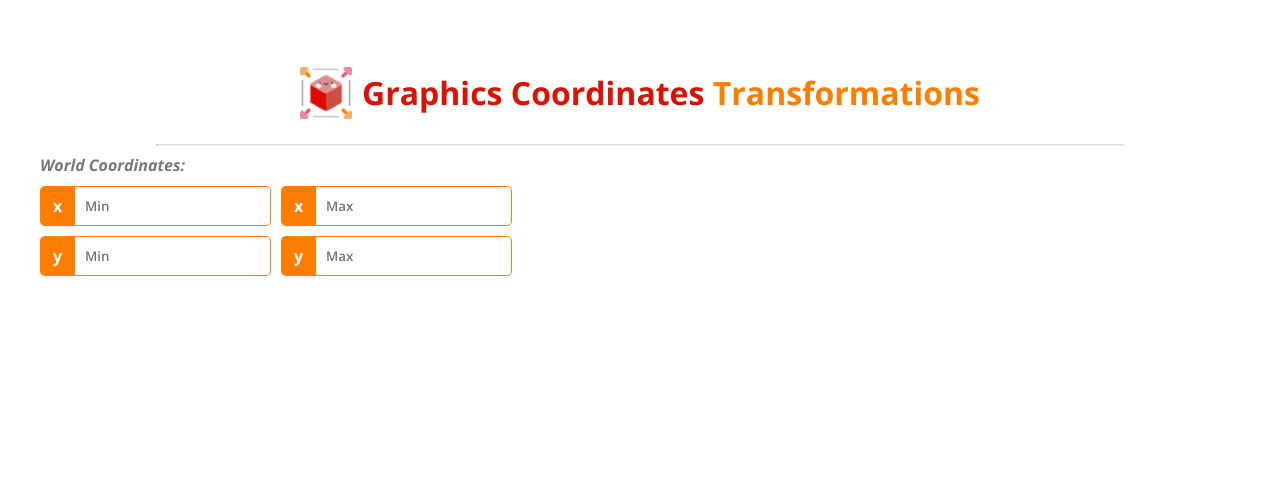
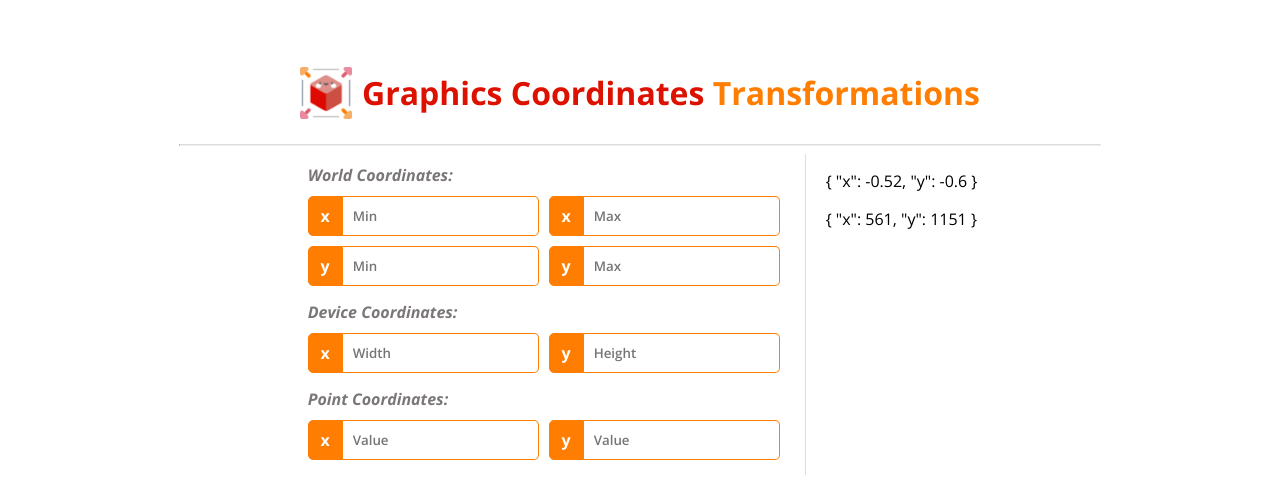
Before and after one commit to feelsantiago/cg-coordinates-clip, an Angular app: page / in a window 1280 px wide. Shown: the top 498 px of the page. Built offline with nearby package versions, Linux system fonts and the light colour scheme.

Commit message:
add two columns

```diff
--- a/src/app/app.component.html
+++ b/src/app/app.component.html
@@ -13,5 +13,14 @@
 
     <hr class="divider" />
 
-    <app-input-coordinates></app-input-coordinates>
+    <div class="content">
+        <div class="column">
+            <app-input-coordinates></app-input-coordinates>
+        </div>
+        <div class="vertical-divider"></div>
+        <div class="column">
+            <p>{{ ndc | json }}</p>
+            <p>{{ dc | json }}</p>
+        </div>
+    </div>
 </div>
--- a/src/app/app.component.scss
+++ b/src/app/app.component.scss
@@ -1,5 +1,5 @@
 .app-container {
-    margin: 50px 35px;
+    margin: 50px 5%;
 
     header {
         display: flex;
@@ -26,3 +26,16 @@
     width: 80%;
     border-top: 1px solid #ddd;
 }
+
+.content {
+    display: flex;
+    justify-content: center;
+}
+
+.vertical-divider {
+    border-left: 1px solid #ddd;
+}
+
+.column {
+    margin: 0 20px;
+}
--- a/src/app/components/input-coordinates/input-coordinates.html
+++ b/src/app/components/input-coordinates/input-coordinates.html
@@ -1,7 +1,7 @@
 <div>
     <form>
-        <div class="world-coordinates">
-            <h4>World Coordinates:</h4>
+        <div class="world-coordinates group">
+            <h4 class="section-label">World Coordinates:</h4>
             <div>
                 <div class="row">
                     <div class="input-coordinate">
@@ -25,5 +25,31 @@
                 </div>
             </div>
         </div>
+        <div class="device-coordinates group">
+            <h4 class="section-label">Device Coordinates:</h4>
+            <div class="row">
+                <div class="input-coordinate">
+                    <div class="coordinate">x</div>
+                    <input type="number" placeholder="Width" />
+                </div>
+                <div class="input-coordinate">
+                    <div class="coordinate">y</div>
+                    <input type="number" placeholder="Height" />
+                </div>
+            </div>
+        </div>
+        <div class="point-coordinates group">
+            <h4 class="section-label">Point Coordinates:</h4>
+            <div class="row">
+                <div class="input-coordinate">
+                    <div class="coordinate">x</div>
+                    <input type="number" placeholder="Value" />
+                </div>
+                <div class="input-coordinate">
+                    <div class="coordinate">y</div>
+                    <input type="number" placeholder="Value" />
+                </div>
+            </div>
+        </div>
     </form>
 </div>
--- a/src/app/components/input-coordinates/input-coordinates.scss
+++ b/src/app/components/input-coordinates/input-coordinates.scss
@@ -38,6 +38,7 @@ input {
         color: white;
         font-weight: bold;
         background-color: #ff7d00;
+        border: 1px solid #ff7d00;
 
         display: flex;
         justify-content: center;
@@ -48,10 +49,12 @@ input {
     }
 }
 
-.world-coordinates {
-    h4 {
-        margin: 5px;
-        font-style: italic;
-        color: #7b7777;
-    }
+.section-label {
+    margin: 5px;
+    font-style: italic;
+    color: #7b7777;
 }
+
+.group {
+    margin: 10px 0;
+}
```
